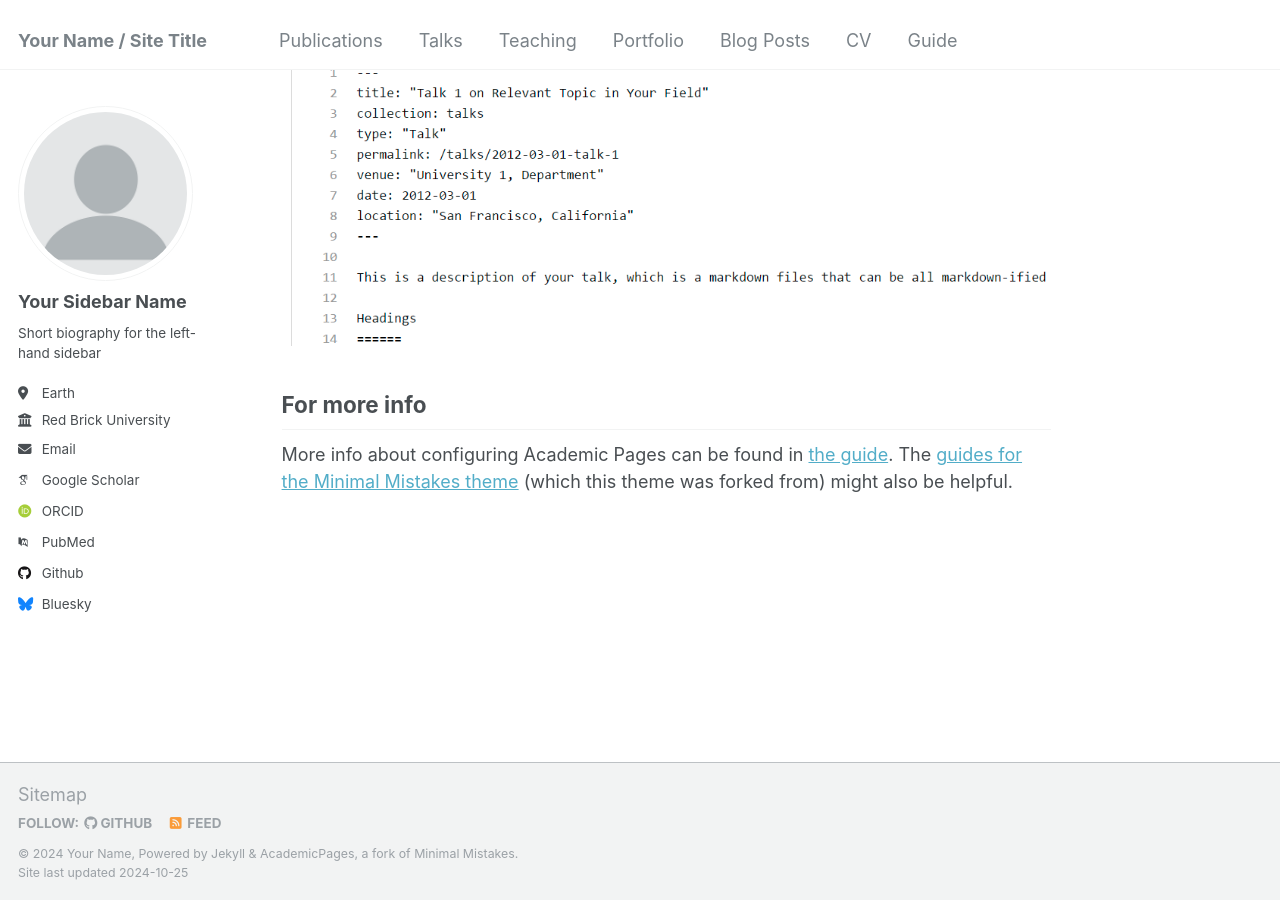
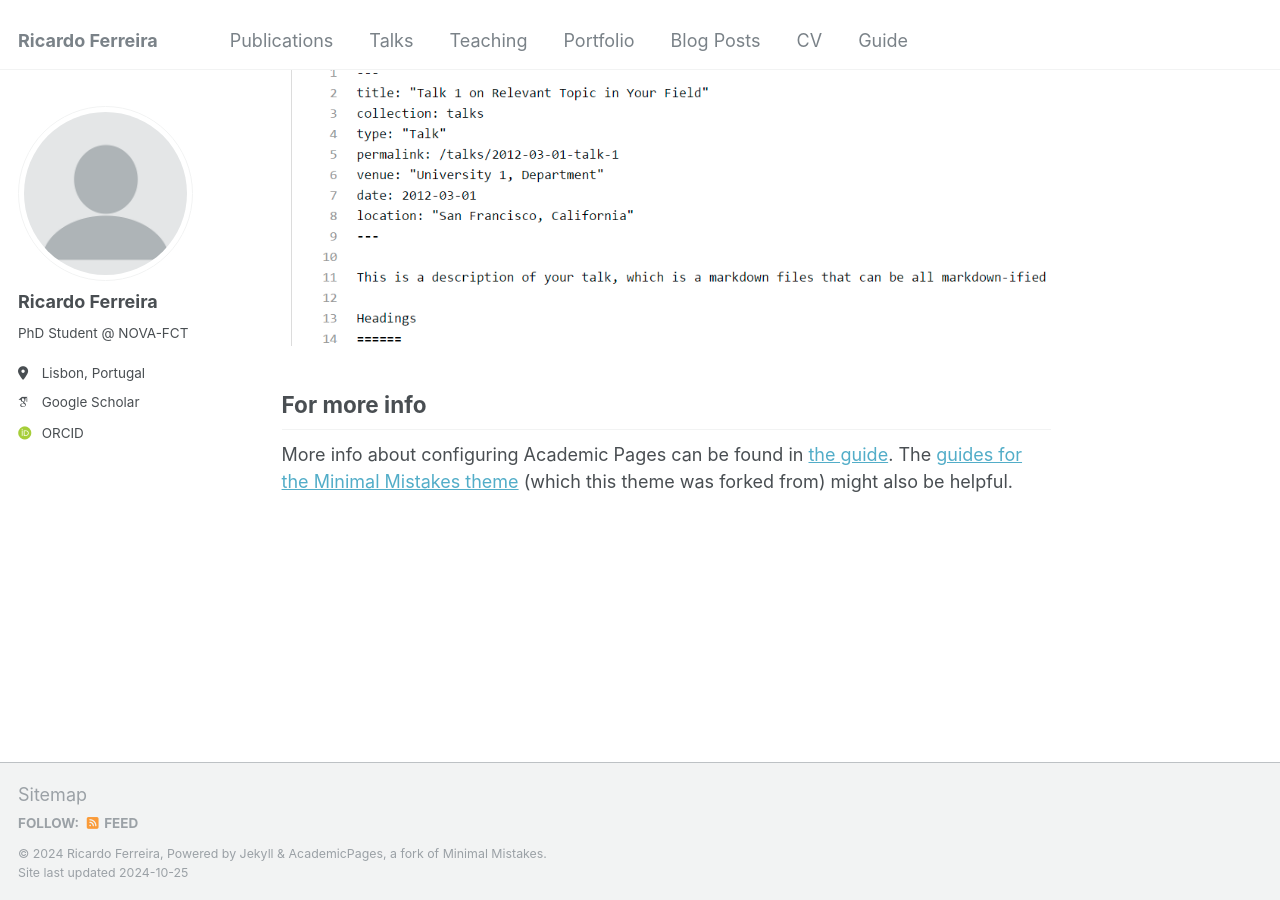
Before and after one commit to ricardojnf/ricardojnf.github.io, a Jekyll site: the page built from _pages/about.md, in a window 1280 px wide and 900 px high, scrolled down 2643 px. Built offline with Jekyll 4.4.1, drawn with Linux system fonts in a browser that asks for light colours; some web fonts are replaced.

Commit message:
Update _config.yml

```diff
--- a/_config.yml
+++ b/_config.yml
@@ -8,13 +8,13 @@
 
 # Basic Site Settings
 locale                   : "en-US"
-title                    : "Your Name / Site Title"
+title                    : "Ricardo Ferreira"
 title_separator          : "-"
-name                     : &name "Your Name"
-description              : &description "personal description"
+name                     : &name "Ricardo Ferreira"
+description              : &description "PhD Student @ NOVA-FCT"
 url                      : https://academicpages.github.io # the base hostname & protocol for your site e.g. "https://mmistakes.github.io"
 baseurl                  : "" # the subpath of your site, e.g. "/blog"
-repository               : "academicpages/academicpages.github.io"
+repository               : "ricardojnf/ricardojnf.github.io"
 
 # Site Author - The following control what appear as part of the author content on the side bar.
 #               If a field is blank the icon and link will not appear, otherwise it will be shown.
@@ -22,33 +22,33 @@ repository               : "academicpages/academicpages.github.io"
 author:
   # Biographic information
   avatar           : "profile.png"
-  name             : "Your Sidebar Name"
+  name             : "Ricardo Ferreira"
   pronouns         : # example: "she/her"
-  bio              : "Short biography for the left-hand sidebar"
-  location         : "Earth"
-  employer         : "Red Brick University"
+  bio              : "PhD Student @ NOVA-FCT"
+  location         : "Lisbon, Portugal"
+  employer         : #"Red Brick University"
   uri              : # URL
-  email            : "none@example.org"
+  email            : #"none@example.org"
 
   # Academic websites
   arxiv            : # URL - Update with the correct link to your profile
-  googlescholar    : "https://scholar.google.com/citations?user=PS_CX0AAAAAJ"
+  googlescholar    : "https://scholar.google.com/citations?user=zd_P448AAAAJ&hl=pt-PT"
   impactstory      : # URL
-  orcid            : "http://orcid.org/yourorcidurl"
+  orcid            : "http://orcid.org/0009-0003-3805-8785"
   semantic         : # URL
-  pubmed           : "https://www.ncbi.nlm.nih.gov/pubmed/?term=john+snow"
+  pubmed           : # URL
   researchgate     : # URL
 
   # Repositories and software development
   bitbucket        : # Username - Update with your username on the site
   codepen          : # Username
   dribbble         : # Username
-  github           : "academicpages"
+  github           : # Username
   kaggle           : # Username
   stackoverflow    : # User number or user number and name (i.e., use "1" or "1/jeff-atwood")
 
   # Social media
-  bluesky          : "bsky.app" # Replace this with you Bluesky username
+  bluesky          : # Replace this with you Bluesky username
   facebook         : # Username
   flickr           : # Username
   foursquare       : # Username
```
